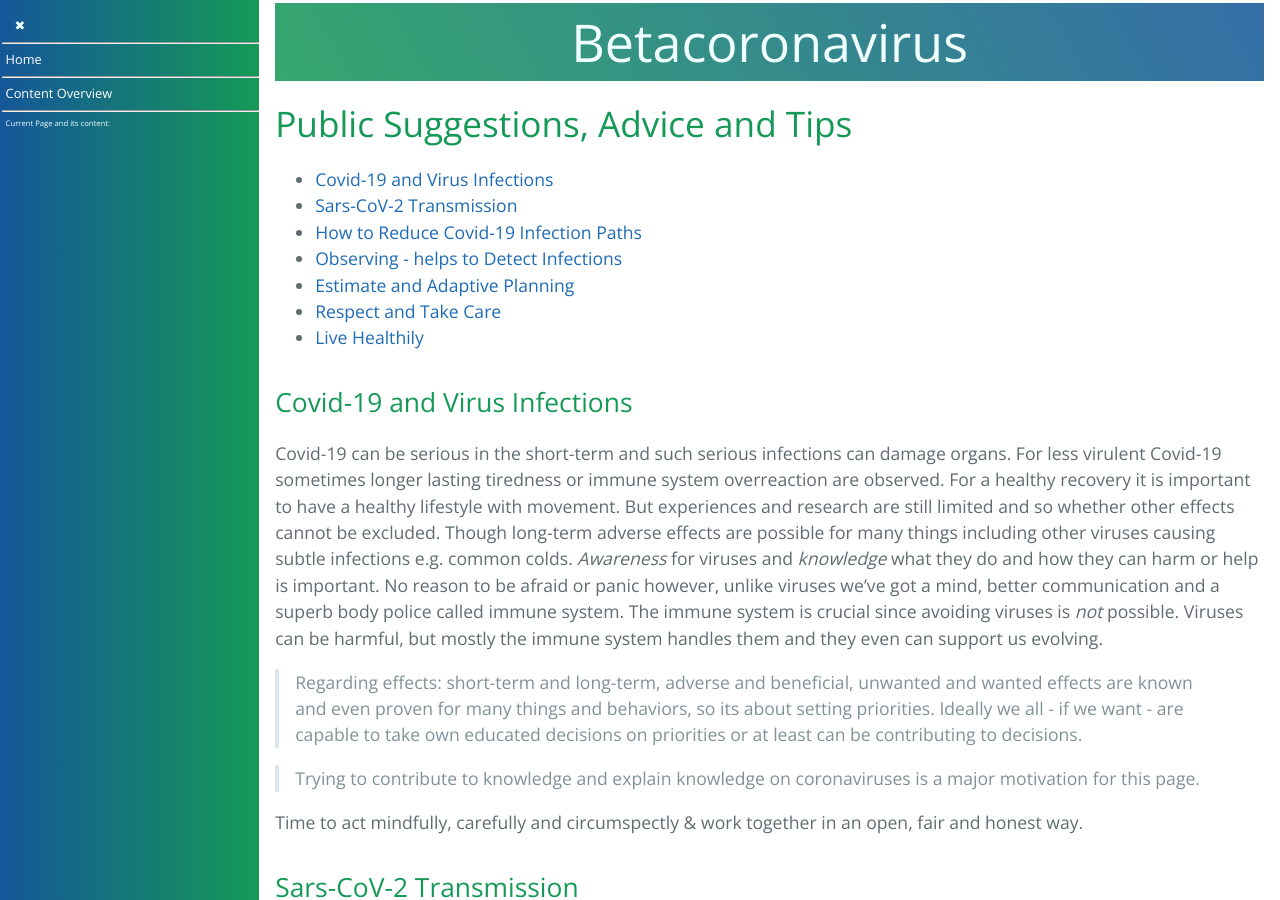
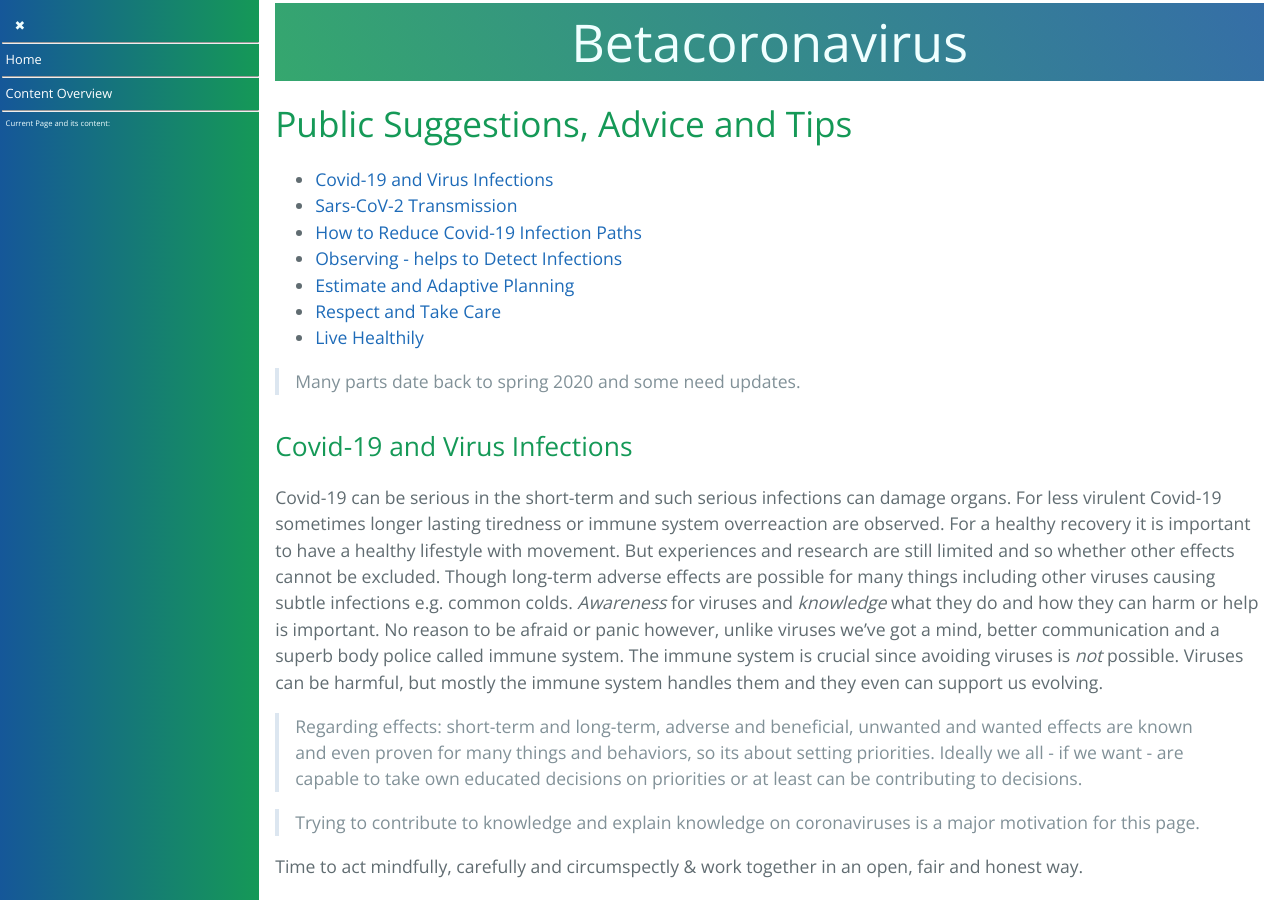
Before and after one commit to forestgrape/coronavirus, a Jekyll site: the page built from 1_introduction/suggestions.md, in a window 1280 px wide and 900 px high. Built offline with Jekyll 4.4.1, drawn with Linux system fonts in a browser that asks for light colours; our own code applies the rules of GitHub Pages for plain Markdown files; some of the changed lines change nothing that is shown.

Commit message:
link and formulations

```diff
--- a/1_introduction/suggestions.md
+++ b/1_introduction/suggestions.md
@@ -8,6 +8,8 @@
 * [Estimate and Adaptive Planning](#estimate-and-adaptive-planning)
 * [Respect and Take Care](#respect-and-take-care)
 * [Live Healthily](#live-healthily)
+
+> Many parts date back to spring 2020 and some need updates.
 
 
 ## Covid-19 and Virus Infections
@@ -57,7 +59,7 @@ In brief: Think ahead. To reduce the infection possibilities keep some distance
 
     The mask should be clean/fresh, have a good fit and a good filter. In some situation high-filtration is especially important: in hospitals and if one is possible infected. But if symptomatic staying home or at least at of crowds is crucial, since masks may reduce spread but do not prevent it. The same is true for all other prevention measures such as distancing and hygiene, they reduce but do not prevent spread.
 
-    Masks can be reused if [cleaned](../6_prevention_and_treatment/masks.md#mask-cleaning) regularly. From time to time it should changed or washed thoroughly - there's more than Sars-CoV-2, that's not to forget!
+    Masks can be reused if [cleaned](../6_prevention_and_treatment/masks.md#mask-reuse-and-cleaning) regularly. From time to time it should changed or washed thoroughly - there's more than Sars-CoV-2, that's not to forget!
 
 * ### Distancing
     Distancing reduces infection risk.
```
